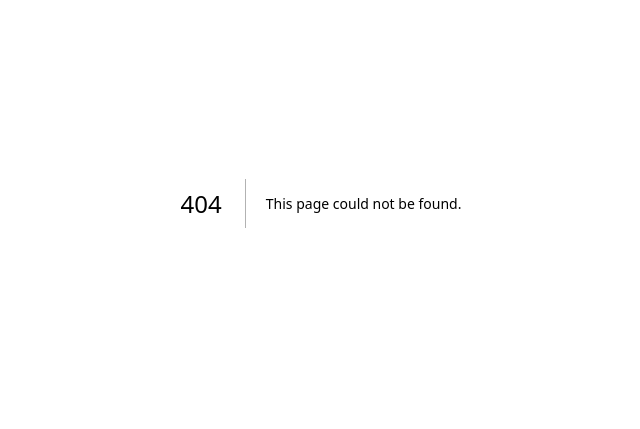
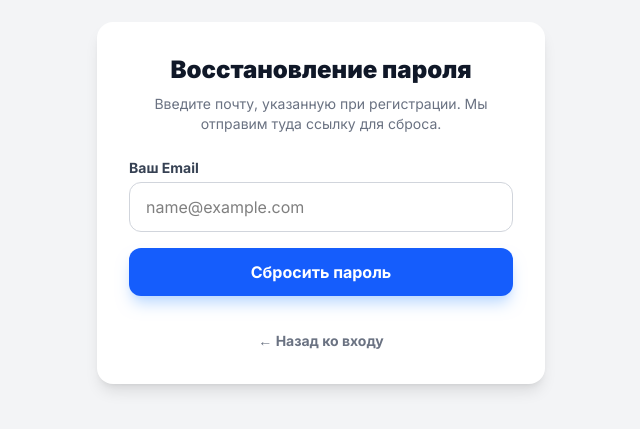
Before and after one commit to ZakirMan/union-app, a Next.js app: page /forgot-password in a window 1280 px wide. Before the commit this address had no page. Shown: the part 197-626 px from the top of the page, without its empty margins (319-959 px from the left). Built offline with nearby package versions, Linux system fonts and the light colour scheme.

Commit message:
Добавил сброс пароля

```diff
--- /dev/null
+++ b/app/forgot-password/page.tsx
@@ -0,0 +1,90 @@
+// app/forgot-password/page.tsx
+'use client';
+
+import { useState } from 'react';
+import { sendPasswordResetEmail } from 'firebase/auth';
+import { auth } from '@/lib/firebase';
+import Link from 'next/link';
+
+export default function ForgotPasswordPage() {
+  const [email, setEmail] = useState('');
+  const [status, setStatus] = useState<'idle' | 'loading' | 'success' | 'error'>('idle');
+  const [errorMsg, setErrorMsg] = useState('');
+
+  const handleReset = async (e: React.FormEvent) => {
+    e.preventDefault();
+    setStatus('loading');
+    setErrorMsg('');
+
+    try {
+      // Стандартная функция Firebase: отправляет письмо с ссылкой
+      await sendPasswordResetEmail(auth, email);
+      setStatus('success');
+    } catch (error: any) {
+      console.error(error);
+      setStatus('error');
+      if (error.code === 'auth/user-not-found') {
+        setErrorMsg('Такой Email не зарегистрирован.');
+      } else if (error.code === 'auth/invalid-email') {
+        setErrorMsg('Некорректный формат Email.');
+      } else {
+        setErrorMsg('Ошибка отправки. Попробуйте позже.');
+      }
+    }
+  };
+
+  return (
+    <div className="min-h-screen flex items-center justify-center bg-gray-100 px-4">
+      <div className="bg-white p-8 rounded-2xl shadow-lg max-w-md w-full text-center">
+
+        <h2 className="text-2xl font-black text-gray-900 mb-2">Восстановление пароля</h2>
+        <p className="text-gray-500 text-sm mb-6">Введите почту, указанную при регистрации. Мы отправим туда ссылку для сброса.</p>
+
+        {status === 'success' ? (
+          <div className="bg-green-50 p-6 rounded-xl border border-green-100">
+            <p className="text-4xl mb-2">📧</p>
+            <h3 className="font-bold text-green-700 mb-2">Письмо отправлено!</h3>
+            <p className="text-sm text-gray-600 mb-6">Проверьте почту (и папку Спам). Перейдите по ссылке в письме, чтобы задать новый пароль.</p>
+            <Link href="/login" className="block w-full bg-green-600 text-white py-2 rounded-lg font-bold hover:bg-green-700 transition">
+              Вернуться ко входу
+            </Link>
+          </div>
+        ) : (
+          <form onSubmit={handleReset} className="space-y-4 text-left">
+            <div>
+              <label className="block text-sm font-bold text-gray-700 mb-1">Ваш Email</label>
+              <input
+                type="email"
+                required
+                className="w-full px-4 py-3 border border-gray-300 rounded-xl focus:ring-2 focus:ring-blue-500 outline-none transition text-black"
+                placeholder="name@example.com"
+                value={email}
+                onChange={(e) => setEmail(e.target.value)}
+              />
+            </div>
+
+            {status === 'error' && (
+              <div className="bg-red-50 text-red-600 p-3 rounded-lg text-sm font-medium">
+                {errorMsg}
+              </div>
+            )}
+
+            <button
+              type="submit"
+              disabled={status === 'loading'}
+              className="w-full bg-blue-600 text-white py-3 rounded-xl font-bold hover:bg-blue-700 transition shadow-lg shadow-blue-200 disabled:opacity-70"
+            >
+              {status === 'loading' ? 'Отправка...' : 'Сбросить пароль'}
+            </button>
+
+            <div className="text-center mt-4">
+              <Link href="/login" className="text-gray-500 text-sm font-bold hover:text-blue-600">
+                ← Назад ко входу
+              </Link>
+            </div>
+          </form>
+        )}
+      </div>
+    </div>
+  );
+}
--- a/app/login/page.tsx
+++ b/app/login/page.tsx
@@ -70,6 +70,14 @@ export default function LoginPage() {
             />
           </div>
 
+          {/* --- ВСТАВИТЬ ЭТОТ БЛОК --- */}
+          <div className="flex justify-end">
+            <Link href="/forgot-password" className="text-sm text-blue-600 font-bold hover:underline">
+              Забыли пароль?
+            </Link>
+          </div>
+          {/* --------------------------- */}
+
           <button
             type="submit"
             className="w-full bg-blue-600 text-white py-2 rounded-lg hover:bg-blue-700 transition font-medium"
```
